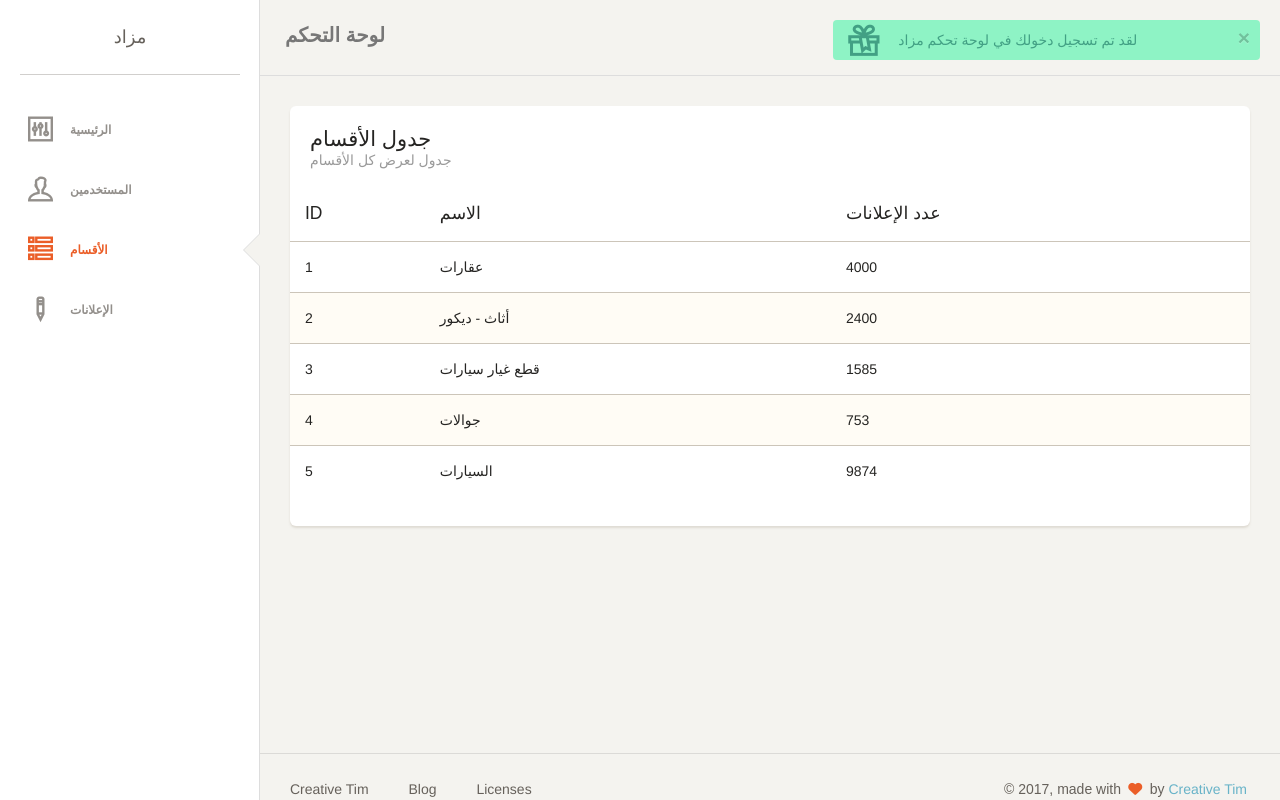
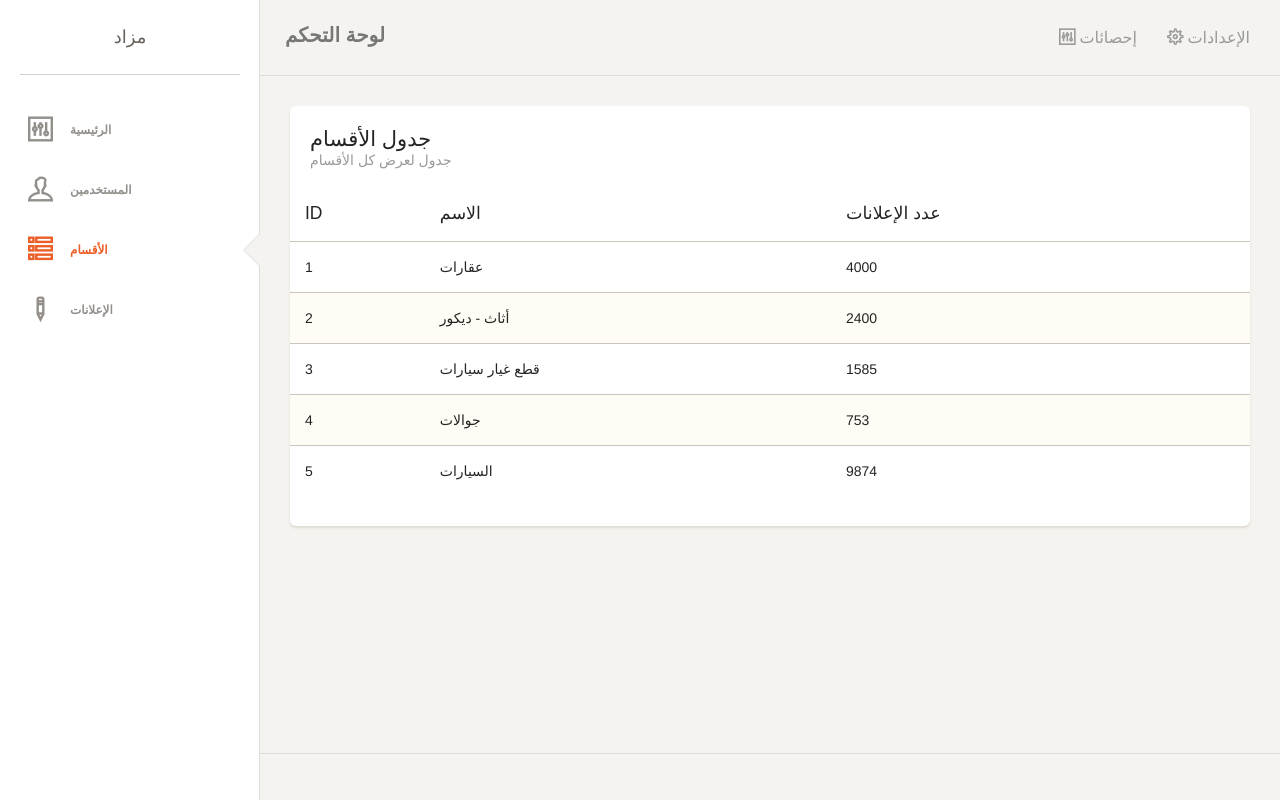
Before and after one commit to devRayanwv/harajExample, a plain HTML site: page admin/category.html in a window 1280 px wide. Drawn offline with Linux system fonts and the light colour scheme; some packages are replaced by stand-ins of ours; a web font is replaced by a local one.

Commit message:
Editing the admin footer

```diff
--- a/admin/category.html
+++ b/admin/category.html
@@ -176,28 +176,8 @@
         <footer class="footer">
             <div class="container-fluid">
                 <nav class="pull-left">
-                    <ul>
+                </nav>
 
-                        <li>
-                            <a href="http://www.creative-tim.com">
-                                Creative Tim
-                            </a>
-                        </li>
-                        <li>
-                            <a href="http://blog.creative-tim.com">
-                               Blog
-                            </a>
-                        </li>
-                        <li>
-                            <a href="http://www.creative-tim.com/license">
-                                Licenses
-                            </a>
-                        </li>
-                    </ul>
-                </nav>
-                <div class="copyright pull-right">
-                    &copy; <script>document.write(new Date().getFullYear())</script>, made with <i class="fa fa-heart heart"></i> by <a href="http://www.creative-tim.com">Creative Tim</a>
-                </div>
             </div>
         </footer>
 
@@ -234,14 +214,7 @@
 
         	demo.initChartist();
 
-        	$.notify({
-            	icon: 'ti-gift',
-            	message: "لقد تم تسجيل دخولك في لوحة تحكم مزاد"
 
-            },{
-                type: 'success',
-                timer: 4000
-            });
 
     	});
 	</script>
```
Also changed, not shown: admin/ads.html (+1 -28 lines), admin/index.html (+7 -9 lines), admin/users.html (+1 -27 lines).
